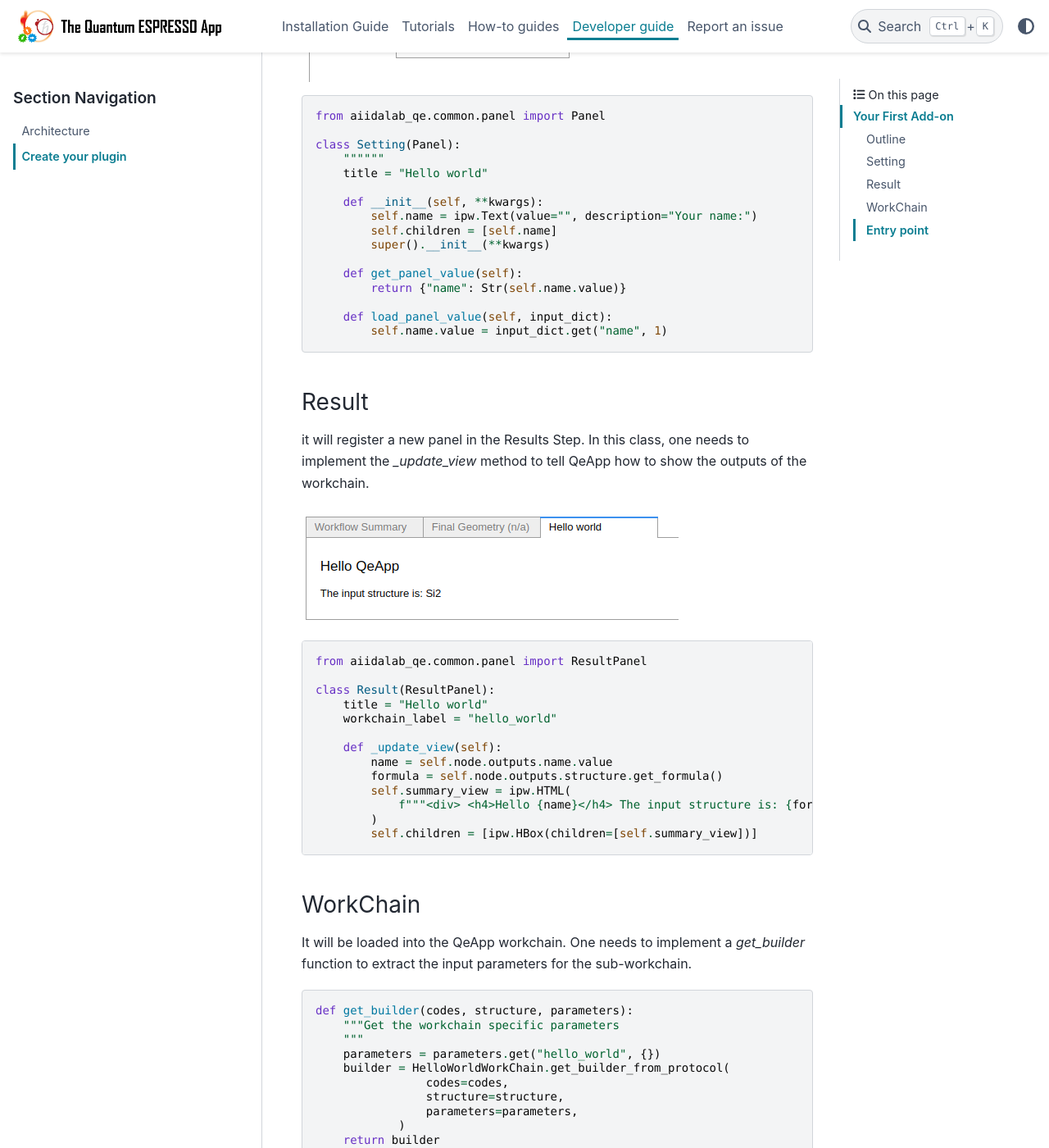
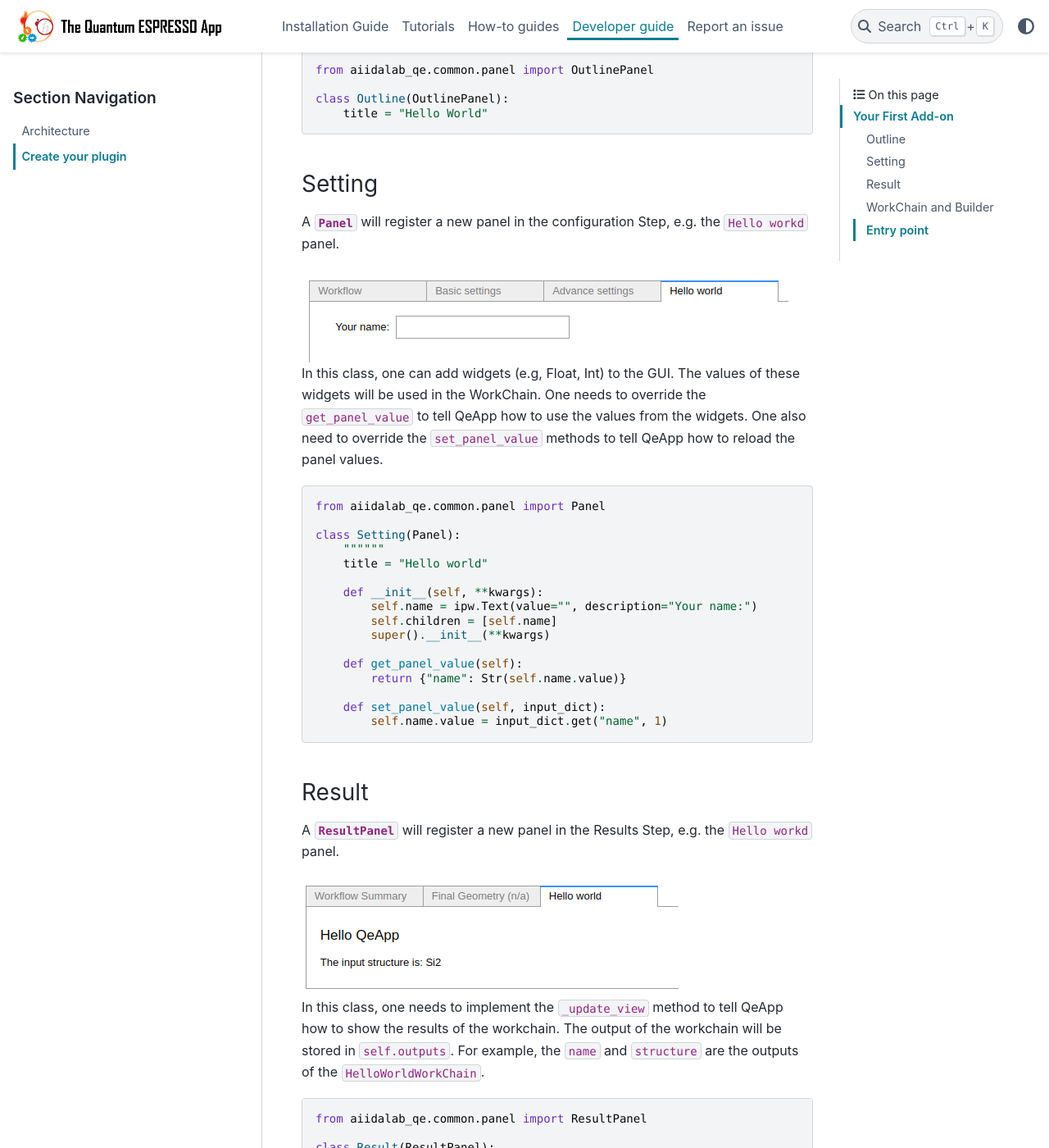
Before and after one commit to aiidalab/aiidalab-qe, a Sphinx documentation site: the page built from docs/source/development/plugin.rst, in a window 1280 px wide and 1400 px high, scrolled down 1131 px. Shown: the whole window at 82% size. Built offline with Sphinx 7.4.7 and the PyData theme 0.15.4, drawn with Linux system fonts in a browser that asks for light colours; some of the changed text lies outside the part shown.

Commit message:
udpate doc

```diff
--- a/docs/source/development/architecture.rst
+++ b/docs/source/development/architecture.rst
@@ -12,7 +12,7 @@ Quantum ESPRESSO app (QeApp) uses the Wizards UI, which divides one calculation
 .. image:: ../_static/images/plugin_step.png
 
 Parameter transfer between steps
--------------------------------
+---------------------------------
 Data is passed to the next step by linking it to the corresponding trailet of the step. For example, the ``confirmed_structure`` of step 1 is linked to the ``input_structure`` trailet of step 2.
 
 .. code:: python
@@ -42,6 +42,6 @@ QeApp supports runing multiple properties (bands, pdos, etc) calculations in one
 - the sub-workchain of the properties can be run independently.
 - the analysis of the results of the properties is also independent.
 
-Thus, we can divide the App into several small groups, each responsible for one property calculation. For example, we could create a PDOS property group, including its settings, workchain, and result analysis. The PDOS group is only loaded when the user selects to run the PDOS property.
+Thus, we can develop a property separately and integrate it into the QeApp as a plugin. Each plugin resposible for one property calculation. For example, we could create a PDOS plugin, including its settings, workchain, and result analysis. The GUI of the PDOS plugin is only loaded when the user selects to run the PDOS property.
 
 A QeApp plugin will typically register new panels (setting, result), and workchain to extend the app's functionality. The plugin design makes the QeApp more modularized and pluggable. So the developer can maintain their plugin as a separate folder in the QeApp (even a separate package).
--- a/docs/source/development/plugin.rst
+++ b/docs/source/development/plugin.rst
@@ -14,10 +14,15 @@ Here is the simplest plugin to print the formula of the input structure:
 
 Outline
 -----------------------
-The **Outline** will be shown as a checkbox in the `Properties` section of the workflow panel, as shown below, the ``Hello World``.
+A  :class:`~aiidalab_qe.common.panel.Outline` will add a item in the properties section of the workflow panel. For this example we'll add the ``Hello World`` item, as shown below.
+
 
 .. image:: ../_static/images/plugin_outline.png
+    :align: center
 
+
+
+The **Outline** will be shown as a checkbox.
 
 .. code-block:: python
 
@@ -30,10 +35,12 @@ The **Outline** will be shown as a checkbox in the `Properties` section of the w
 
 Setting
 -----------------------
-it will register a new panel in the configuration Step. In this class, one needs to implement the `get_panel_value` and `load_panel_value` methods to tell QeApp how to handle the panel values.
+A  :class:`~aiidalab_qe.common.panel.Panel` will register a new panel in the configuration Step, e.g. the ``Hello workd`` panel.
+
 
 .. image:: ../_static/images/plugin_setting.png
 
+In this class, one can add widgets (e.g, Float, Int) to the GUI. The values of these widgets will be used in the WorkChain. One needs to override the ``get_panel_value`` to tell QeApp how to use the values from the widgets. One also need to override the ``set_panel_value`` methods to tell QeApp how to reload the panel values.
 
 .. code-block:: python
 
@@ -51,15 +58,17 @@ it will register a new panel in the configuration Step. In this class, one needs
         def get_panel_value(self):
             return {"name": Str(self.name.value)}
 
-        def load_panel_value(self, input_dict):
+        def set_panel_value(self, input_dict):
             self.name.value = input_dict.get("name", 1)
 
 Result
 -----------------------
-it will register a new panel in the Results Step. In this class, one needs to implement the `_update_view` method to tell QeApp how to show the outputs of the workchain.
+A  :class:`~aiidalab_qe.common.panel.ResultPanel` will register a new panel in the Results Step, e.g. the ``Hello workd`` panel.
+
 
 .. image:: ../_static/images/plugin_result.png
 
+In this class, one needs to implement the ``_update_view`` method to tell QeApp how to show the results of the workchain. The output of the workchain will be stored in ``self.outputs``. For example, the ``name`` and ``structure`` are the outputs of the ``HelloWorldWorkChain``.
 
 .. code-block:: python
 
@@ -70,17 +79,17 @@ it will register a new panel in the Results Step. In this class, one needs to im
         workchain_label = "hello_world"
 
         def _update_view(self):
-            name = self.node.outputs.name.value
-            formula = self.node.outputs.structure.get_formula()
+            name = self.outputs.name.value
+            formula = self.outputs.structure.get_formula()
             self.summary_view = ipw.HTML(
                 f"""<div> <h4>Hello {name}</h4> The input structure is: {formula} </div>""".format()
             )
             self.children = [ipw.HBox(children=[self.summary_view])]
 
 
-WorkChain
+WorkChain and Builder
 -----------------------
-It will be loaded into the QeApp workchain. One needs to implement a `get_builder` function to extract the input parameters for the sub-workchain.
+One needs to implement a ``get_builder`` function to tell QeApp how to use the input parameters from the GUI. Then register the workchain and builder in the `workchain_and_builder` dict, so that the QeApp can load them.
 
 .. code-block:: python
 
@@ -95,7 +104,7 @@ It will be loaded into the QeApp workchain. One needs to implement a `get_builde
                 )
         return builder
 
-
+    # register the workchain and builder
     workchain_and_builder = {
         "workchain": HelloWorldWorkChain,
         "get_builder": get_builder,
@@ -103,10 +112,11 @@ It will be loaded into the QeApp workchain. One needs to implement a `get_builde
 
 Entry point
 -----------------------
-Here is the entry point for this plugin. One needs to add it to `entry_points` inside the setup file.
+Finally, one needs to register the entry point of the plugin. Here is the entry point for this plugin.
 
 .. code-block:: python
 
+    # this is the entry point of the plugin
     hello_world ={
     "outline": Outline,
     "setting": Setting,
@@ -114,6 +124,7 @@ Here is the entry point for this plugin. One needs to add it to `entry_points` i
     "result": Result,
     }
 
+One needs to add the path of ``hello_world`` to ``entry_points`` inside the setup file.
 
 .. code-block:: python
 
@@ -123,8 +134,10 @@ Here is the entry point for this plugin. One needs to add it to `entry_points` i
             ],
         },
 
-Note: one plugin does not need to register all the items (settings, workchain, results). The panel in each step is pluggable, which means you could only register one item in a plugin. For example, you can only add a new `Structure` panel in Step 1 without doing any property calculation.
+Note: one plugin does not need to register all the items (settings, workchain, results). The panel in each step is pluggable, which means you could only register one item in a plugin. For example, you can only add a new `Result` panel without doing any property calculation.
 
 You can add this plugin as a folder in the QeApp package, or create a new package for it.
 
-**Bringing It All Together**, You can find all the code above in this [github repository](https://github.com/superstar54/aiidalab-qe-hello-world).
+**Bringing It All Together**, You can find all the code above in this github repository: https://github.com/superstar54/aiidalab-qe-hello-world
+
+QeApp comes with built-in plugins, which can be found in the ``aiidalab_qe`` package. You can also use them as examples to create your own plugins.
```
Also changed, not shown: other parts of docs/source/development/architecture.rst (+1 -1 lines), docs/source/_static/images/plugin_outline.png.
